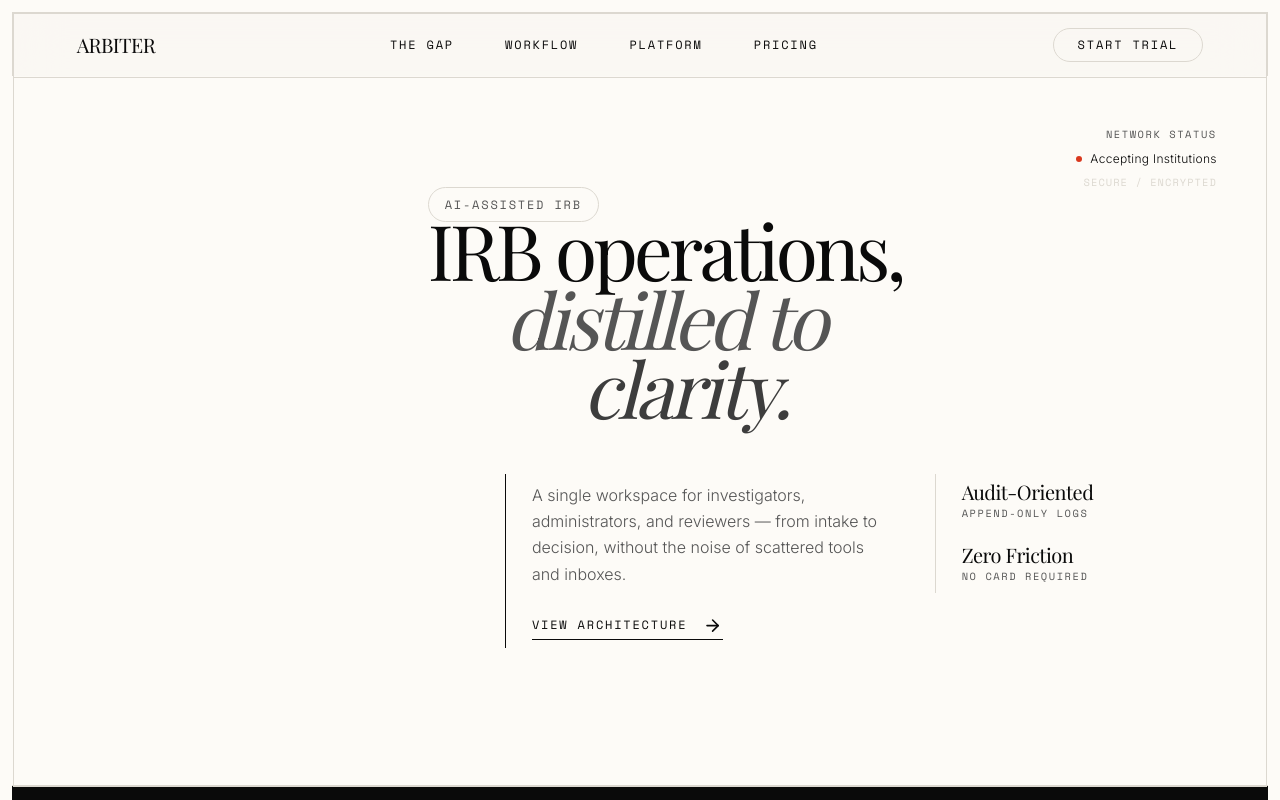
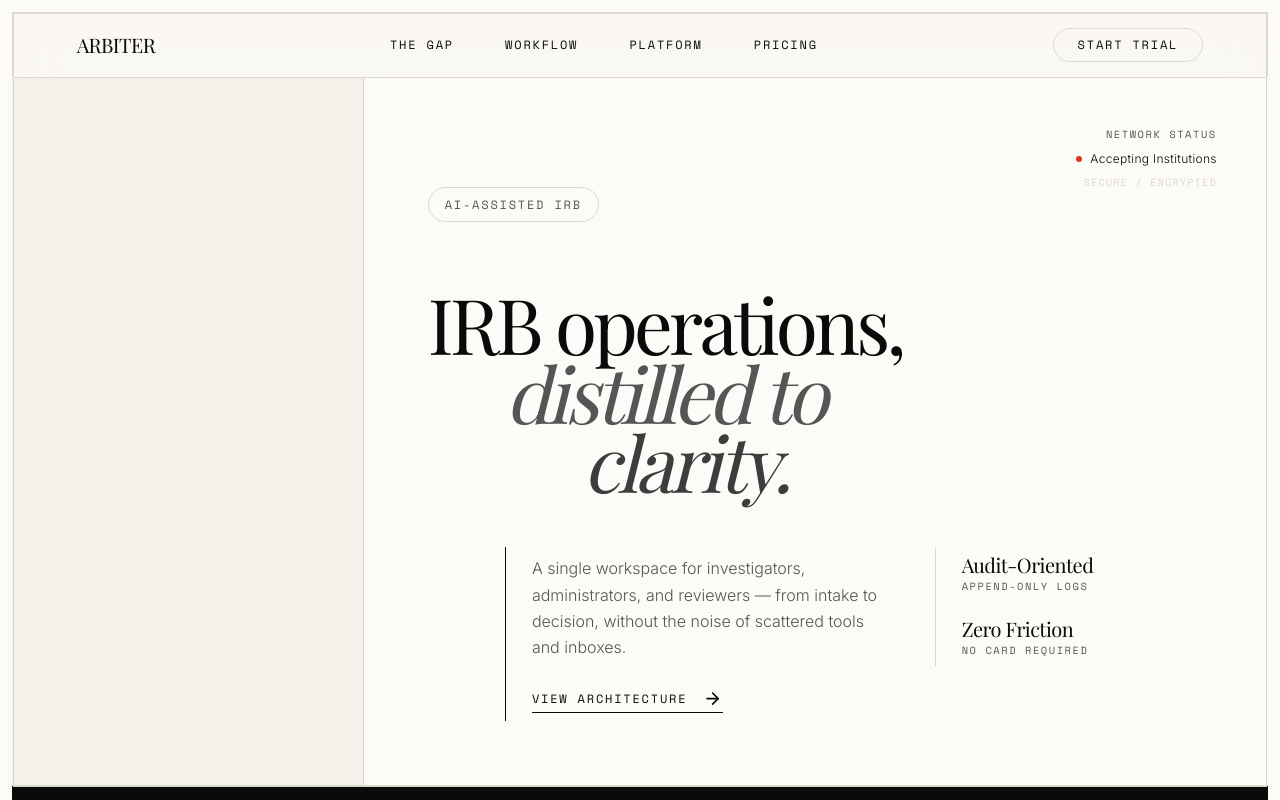
Before and after one commit to benski20/clargate, a Next.js app in the folder frontend/: page / in a window 1280 px wide. Shown: the top 800 px of the page. Built offline with nearby package versions, Linux system fonts and the light colour scheme.

Commit message:
website updates

```diff
--- a/frontend/src/components/landing/Hero.tsx
+++ b/frontend/src/components/landing/Hero.tsx
@@ -2,8 +2,13 @@ import { ArrowRight } from "lucide-react";
 
 export function Hero() {
   return (
-    <section className="relative flex min-h-[calc(100svh-clamp(4.5rem,7vw,6.5rem))] flex-col overflow-hidden border-b border-[#DCD8D0]">
-      <div className="relative z-10 flex w-full flex-col justify-center bg-[#FDFBF7] p-[clamp(1.5rem,5vw,4rem)] md:ml-[28%] md:w-[72%]">
+    <section className="relative flex min-h-[calc(100svh-clamp(4.5rem,7vw,6.5rem))] flex-col overflow-hidden border-b border-[#DCD8D0] md:flex-row">
+      <div
+        className="h-[40vh] w-full shrink-0 border-b border-[#DCD8D0] bg-[#F4F1EA] md:h-auto md:w-[28%] md:border-r md:border-b-0"
+        aria-hidden
+      />
+
+      <div className="relative z-10 flex w-full flex-col justify-center bg-[#FDFBF7] p-[clamp(1.5rem,5vw,4rem)] md:w-[72%]">
         <div className="absolute top-[clamp(2rem,4vw,4rem)] right-[clamp(2rem,4vw,4rem)] z-10 hidden text-right lg:block">
           <div className="mb-2 font-mono text-[clamp(0.65rem,0.8vw,0.75rem)] tracking-[0.15em] text-[#555555] uppercase">
             Network Status
@@ -75,4 +80,3 @@ export function Hero() {
     </section>
   );
 }
-//still in progress
```
